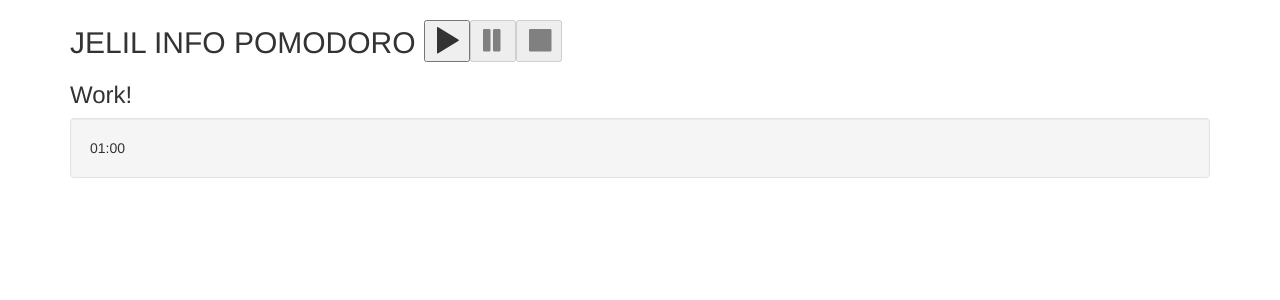
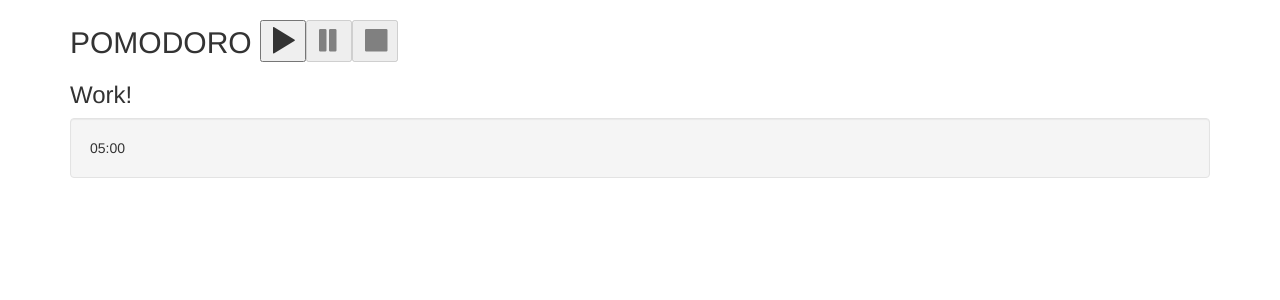
Before and after one commit to jelil-info/vuePomodoro, a Vue app: page / in a window 1280 px wide. Shown: the top 300 px of the page. Built offline with nearby package versions, Linux system fonts and the light colour scheme.

Commit message:
I edited

```diff
--- a/src/App.vue
+++ b/src/App.vue
@@ -1,7 +1,7 @@
 <template>
   <div id="app" class="container" v-noise="'brown'">
     <h2>
-      <span>{{ 'Jelil Info Pomodoro' | uppercase | addspace }}</span>
+      <span>{{ ' Pomodoro' | uppercase | addspace }}</span>
       <controls-component></controls-component>
     </h2>
     <state-title-component v-bind:isworking="isworking"></state-title-component>
--- a/src/config.js
+++ b/src/config.js
@@ -1,4 +1,4 @@
-let workingTime = process.env.NODE_ENV === 'testing' ? 0.1 * 60 : 1 * 60
+let workingTime = process.env.NODE_ENV === 'testing' ? 0.1 * 60 : 5 * 60
 export const WORKING_TIME = workingTime
-export const RESTING_TIME = 1 * 60
+export const RESTING_TIME = 5 * 60
 export const KITTEN_TIME = 5
```
